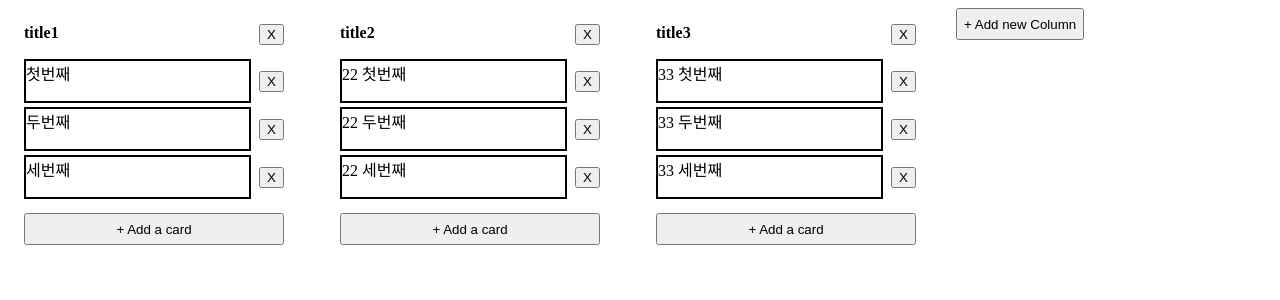
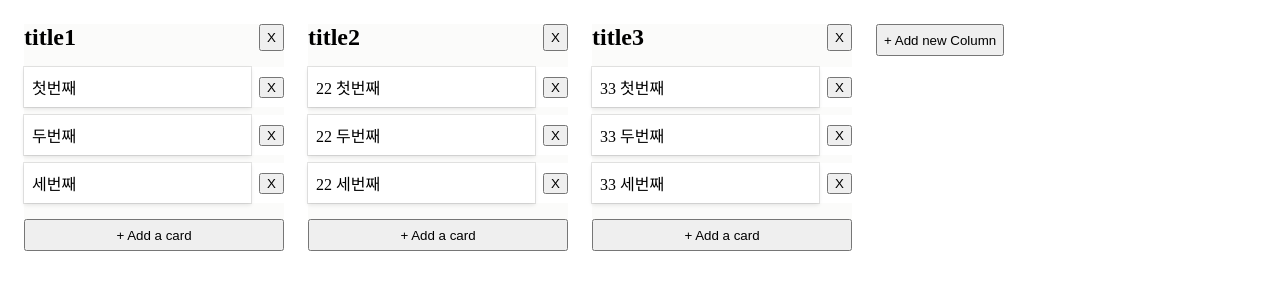
Before and after one commit to HoseokNa/my-kanban, a React (Create React App) app: page / in a window 1280 px wide. Shown: the top 300 px of the page. Built offline with nearby package versions, Linux system fonts and the light colour scheme.

Commit message:
design: KanbanColumn, KanbanItem design 적용
- refs: #11

```diff
--- a/src/App.js
+++ b/src/App.js
@@ -271,4 +271,5 @@ export default App
 const Container = styled.div`
   display: flex;
   gap: 24px;
+  padding: 16px 16px;
 `
--- a/src/components/KanbanColumn.js
+++ b/src/components/KanbanColumn.js
@@ -119,7 +119,7 @@ const Container = styled.div`
   display: flex;
   flex-direction: column;
   gap: 16px;
-  padding: 16px 16px;
+  background-color: rgb(251, 251, 250);
 `
 
 const Header = styled.div`
@@ -128,7 +128,9 @@ const Header = styled.div`
 
 const Title = styled.div`
   flex-grow: 1;
-  display: ${(props) => (props.isEditMode ? 'none' : 'block')};
+  display: ${(props) => (props.isEditMode ? 'none' : 'flex')};
+  align-items: center;
+  font-size: 24px;
   font-weight: bold;
 `
 
@@ -136,7 +138,8 @@ const Input = styled.input`
   display: ${(props) => (props.isEditMode ? 'block' : 'none')};
   width: 100%;
   height: 100%;
-  border: solid 2px;
+  font-size: 24px;
+  font-weight: bold;
 `
 
 const KanbanList = styled.div`
--- a/src/components/KanbanItem.js
+++ b/src/components/KanbanItem.js
@@ -97,14 +97,20 @@ const Container = styled.div`
   display: flex;
   align-items: center;
   gap: 8px;
+  background-color: white;
 `
 
 const Content = styled.div`
   flex-grow: 1;
-  display: ${(props) => (props.isEditMode ? 'none' : 'block')};
   width: 100%;
   height: 100%;
-  border: solid 2px;
+  display: ${(props) => (props.isEditMode ? 'none' : 'flex')};
+  align-items: center;
+  padding-left: 8px;
+  box-shadow: rgb(15 15 15 / 10%) 0px 0px 0px 1px,
+    rgb(15 15 15 / 10%) 0px 2px 4px;
+  overflow: hidden;
+  text-overflow: ellipsis;
 `
 
 const Input = styled.input`
```
